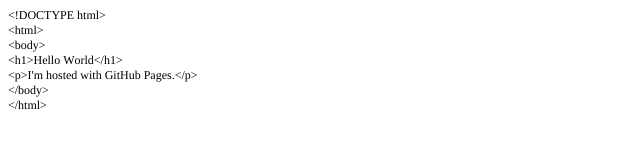
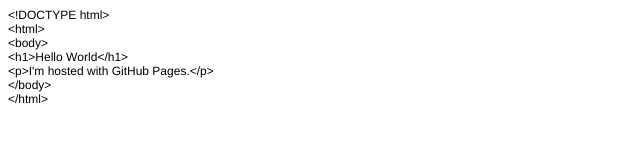
Before and after one commit to cschavez/cschavez.github.io, a plain HTML site: page Untitled.html in a window 1280 px wide. Shown: the whole page, without its empty margins (0-640 px from the left). Drawn offline with Linux system fonts and the light colour scheme.

Commit message:
Initial commit

```diff
--- a/index.html
+++ b/Untitled.html
@@ -7,7 +7,7 @@
   <meta name="Generator" content="Cocoa HTML Writer">
   <meta name="CocoaVersion" content="2299.4">
   <style type="text/css">
-    p.p1 {margin: 0.0px 0.0px 0.0px 0.0px; font: 12.0px Times; color: #000000; -webkit-text-stroke: #eae96f}
+    p.p1 {margin: 0.0px 0.0px 0.0px 0.0px; font: 12.0px 'Helvetica Neue'; color: #000000; -webkit-text-stroke: #eae96f}
     span.s1 {font-kerning: none}
   </style>
 </head>
```
Also changed, not shown: 1 other file.
